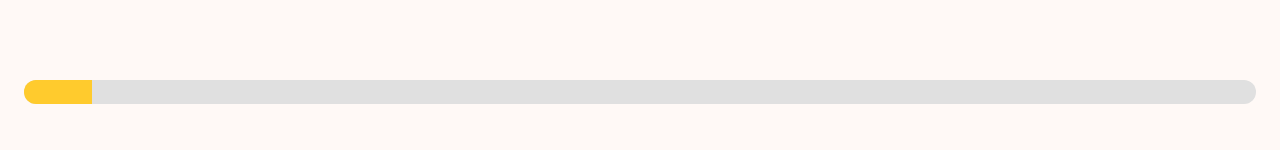
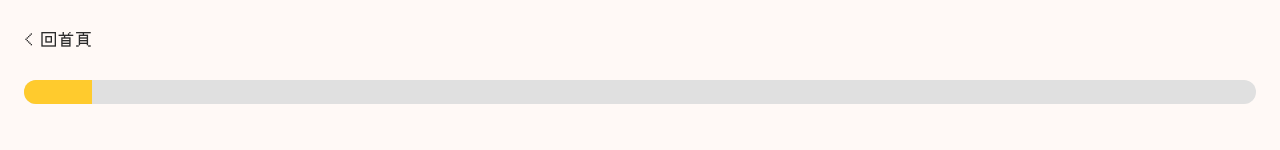
Before and after one commit to KalpasWang/f2e-scrum-training, a React (Create React App) app: page /training in a window 1280 px wide. Shown: the top 150 px of the page. Built offline with nearby package versions, Linux system fonts and the light colour scheme.

Commit message:
fix chat roles spacing

```diff
--- a/src/components/Scenes/TrainingScene.tsx
+++ b/src/components/Scenes/TrainingScene.tsx
@@ -1,5 +1,5 @@
 import React, { useEffect, useState } from 'react';
-import { useNavigate } from 'react-router-dom';
+import { Link, useNavigate } from 'react-router-dom';
 import { motion } from 'framer-motion';
 import { useGameContext } from '../../context/gameContext';
 import { Bar } from '../Common';
@@ -62,18 +62,28 @@ export const TrainingScene = () => {
       transition={{ duration: 0.5 }}
       exit={{ opacity: 0 }}
     >
+      {state.progress === 1 && (
+        <div className="absolute left-6 top-7">
+          <Link
+            to="/"
+            className="leading-6 text-assist1 transition-all hover:text-primary1"
+          >
+            &lt; 回首頁
+          </Link>
+        </div>
+      )}
       {state.progress > 1 && (
         <div className="absolute left-6 top-7">
           <button
             type="button"
             onClick={prevPageHandler}
-            className="leading-6 text-assist1"
+            className="leading-6 text-assist1 transition-all hover:text-primary1"
           >
             &lt; 回上一頁
           </button>
         </div>
       )}
-      <div className="container flex flex-col items-stretch justify-start p-0">
+      <div className="flex flex-col items-stretch justify-start p-0">
         <Bar
           className="mt-20 mb-2"
           value={state.progress}
--- a/src/components/Stages/GroupChatStage.tsx
+++ b/src/components/Stages/GroupChatStage.tsx
@@ -50,7 +50,7 @@ export const GroupChatStage = ({ stageData, onComplete }: Props) => {
     <div className="h-full">
       <div className="h-screen-160 relative mt-10">
         <div className="relative h-2/3 rounded-3xl bg-assist1"></div>
-        <div className="absolute inset-0 flex flex-col items-center justify-end py-4">
+        <div className="absolute inset-0 flex flex-col items-center justify-end pb-4">
           {/* 對話框 */}
           <AnimatePresence>
             <motion.div
@@ -111,7 +111,7 @@ export const GroupChatStage = ({ stageData, onComplete }: Props) => {
               })}
             </motion.div>
           </AnimatePresence>
-          <div className="flex min-h-[10rem] basis-1/5 items-end justify-evenly sm:basis-1/3">
+          <div className="flex min-h-[10rem] w-full basis-1/5 items-end justify-around sm:basis-1/3 md:w-3/4">
             {roles.map((role) => {
               const initial = lastActiveRole.current ? 'show' : 'hidden';
               let animate = 'show';
@@ -131,14 +131,14 @@ export const GroupChatStage = ({ stageData, onComplete }: Props) => {
                   animate={animate}
                   variants={variants}
                   key={role.id}
-                  className="inline-flex h-full w-1/6 basis-1/6 flex-col justify-end"
+                  className="inline-flex h-full w-1/4 flex-col justify-end md:w-1/5"
                 >
                   <img
                     src={require('../../assets/' + role.img)}
                     alt={role.name}
-                    className="mx-auto max-h-full max-w-full"
+                    className="mx-auto max-h-[calc(100%-2rem)] max-w-full"
                   />
-                  <p className="pt-[2vh] text-center text-lg text-assist1 lg:text-xl">
+                  <p className="pt-2 text-center text-lg text-assist1 lg:text-xl">
                     {role.name}
                   </p>
                 </motion.div>
```
